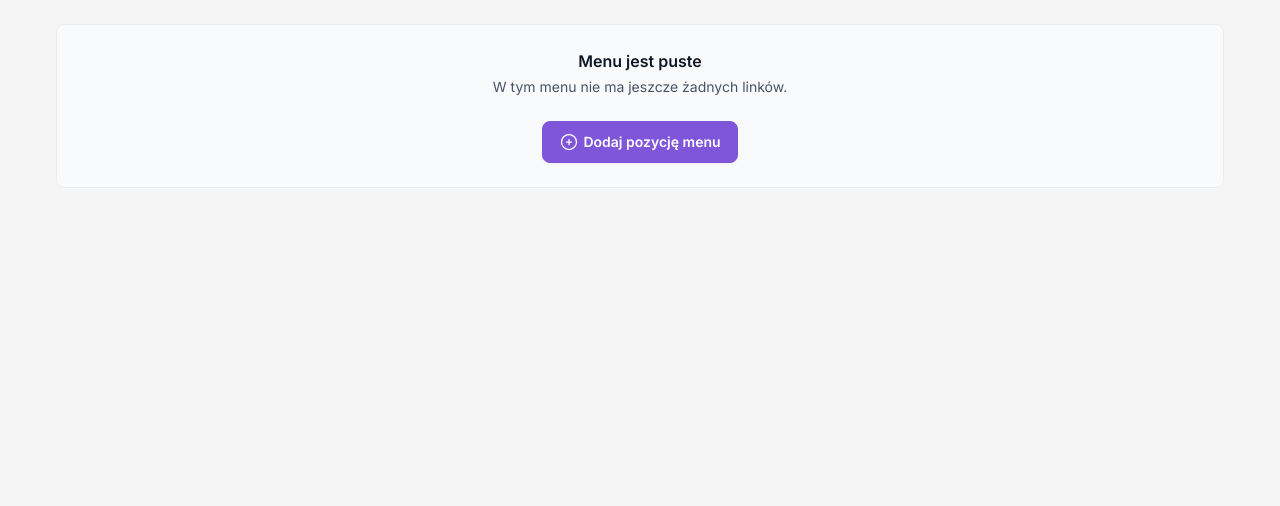
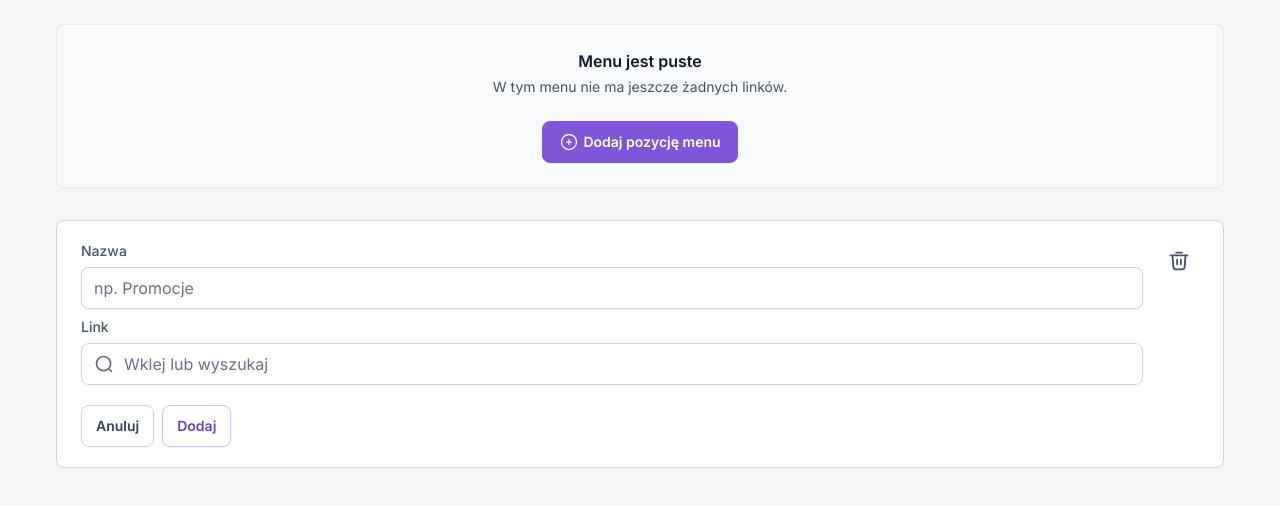
Before and after one commit to iv3it/2024-11-27-recruitment-tasks, a Next.js app: page / in a window 1280 px wide. Shown: the top 506 px of the page. Built offline with nearby package versions, Linux system fonts and the light colour scheme.

Commit message:
form: add menu position

```diff
--- /dev/null
+++ b/app/components/FormMenuPosition.tsx
@@ -0,0 +1,45 @@
+'use client'
+
+import { useForm, SubmitHandler } from "react-hook-form";
+
+interface FormInputs {
+  name: string;
+  url: string;
+}
+
+export default function FormMenuPosition() {
+  const { register, handleSubmit } = useForm<FormInputs>()
+  const onSubmit: SubmitHandler<FormInputs> = (data) => console.log(data)
+
+  return (
+    <section className="flex gap-4 border border-[var(--greyLight)] rounded-lg mt-8 bg-white py-5 px-6">
+      <form onSubmit={handleSubmit(onSubmit)} className="w-full">
+        <div className="mb-2 flex flex-col">
+          <label className="font-medium text-sm text-[var(--greyDark) mb-[6px]">Nazwa</label>
+          <input {...register("name", { required: true })} type="text" className="shadow-[0_1px_2px_0px_rgba(16,24,40,0.05)] border border-[var(--greyLight)] rounded-lg py-2 px-3 text-[var(--greyLight2)] placeholder:text-[var(--greyLight2)]" placeholder="np. Promocje"/>
+        </div>
+        <div className="mb-2 flex flex-col">
+          <label className="font-medium text-sm text-[var(--greyDark) mb-[6px]">Link</label>
+          <div className="flex items-center relative">
+            <svg className="absolute left-[14px] mr-2" width="18" height="18" viewBox="0 0 18 18" fill="none" xmlns="http://www.w3.org/2000/svg">
+              <path d="M16.5 16.5L13.5834 13.5833M15.6667 8.58333C15.6667 12.4954 12.4954 15.6667 8.58333 15.6667C4.67132 15.6667 1.5 12.4954 1.5 8.58333C1.5 4.67132 4.67132 1.5 8.58333 1.5C12.4954 1.5 15.6667 4.67132 15.6667 8.58333Z" stroke="#667085" strokeWidth="1.66667" strokeLinecap="round" strokeLinejoin="round"/>
+            </svg>
+
+            <input {...register("url")} type="text" className="w-full shadow-[0_1px_2px_0px_rgba(16,24,40,0.05)] border border-[var(--greyLight)] rounded-lg py-2 pl-[42px] pr-[14px] text-[var(--greyLight2)] placeholder:text-[var(--greyLight2)]" placeholder="Wklej lub wyszukaj"/>
+          </div>
+        </div>
+
+        <div className="mt-5 flex gap-2">
+          <button className="shadow-[0_1px_2px_0px_rgba(16,24,40,0.05)] rounded-lg border border-[var(--greyLight)] py-[10px] px-[14px] font-semibold text-sm text-[var(--greyDark)]">Anuluj</button>
+          <input type="submit" className="shadow-[0_1px_2px_0px_rgba(16,24,40,0.05)] rounded-lg border border-[var(--purpleLight)] py-[10px] px-[14px] font-semibold text-sm text-[var(--purpleDark)]" value="Dodaj"/>
+        </div>
+      </form>
+
+      <div className="m-[10px]">
+        <svg className="w-5 h-5" width="18" height="18" viewBox="0 0 18 18" fill="none" xmlns="http://www.w3.org/2000/svg">
+          <path d="M6.5 1.5H11.5M1.5 4H16.5M14.8333 4L14.2489 12.7661C14.1612 14.0813 14.1174 14.7389 13.8333 15.2375C13.5833 15.6765 13.206 16.0294 12.7514 16.2497C12.235 16.5 11.5759 16.5 10.2578 16.5H7.74221C6.42409 16.5 5.76503 16.5 5.24861 16.2497C4.79396 16.0294 4.41674 15.6765 4.16665 15.2375C3.88259 14.7389 3.83875 14.0813 3.75107 12.7661L3.16667 4M7.33333 7.75V11.9167M10.6667 7.75V11.9167" stroke="#475467" strokeWidth="1.66667" strokeLinecap="round" strokeLinejoin="round"/>
+        </svg>
+      </div>
+    </section>
+  );
+}
--- a/app/page.tsx
+++ b/app/page.tsx
@@ -1,4 +1,5 @@
 import MenuEmptyState from './components/MenuEmptyState';
+import FormMenuPosition from './components/FormMenuPosition';
 
 export default function Home() {
   return (
@@ -6,6 +7,7 @@ export default function Home() {
       <div className="w-full max-w-[1168px] mx-auto">
         <main>
           <MenuEmptyState />
+          <FormMenuPosition/>
         </main>
       </div>
     </div>
```
